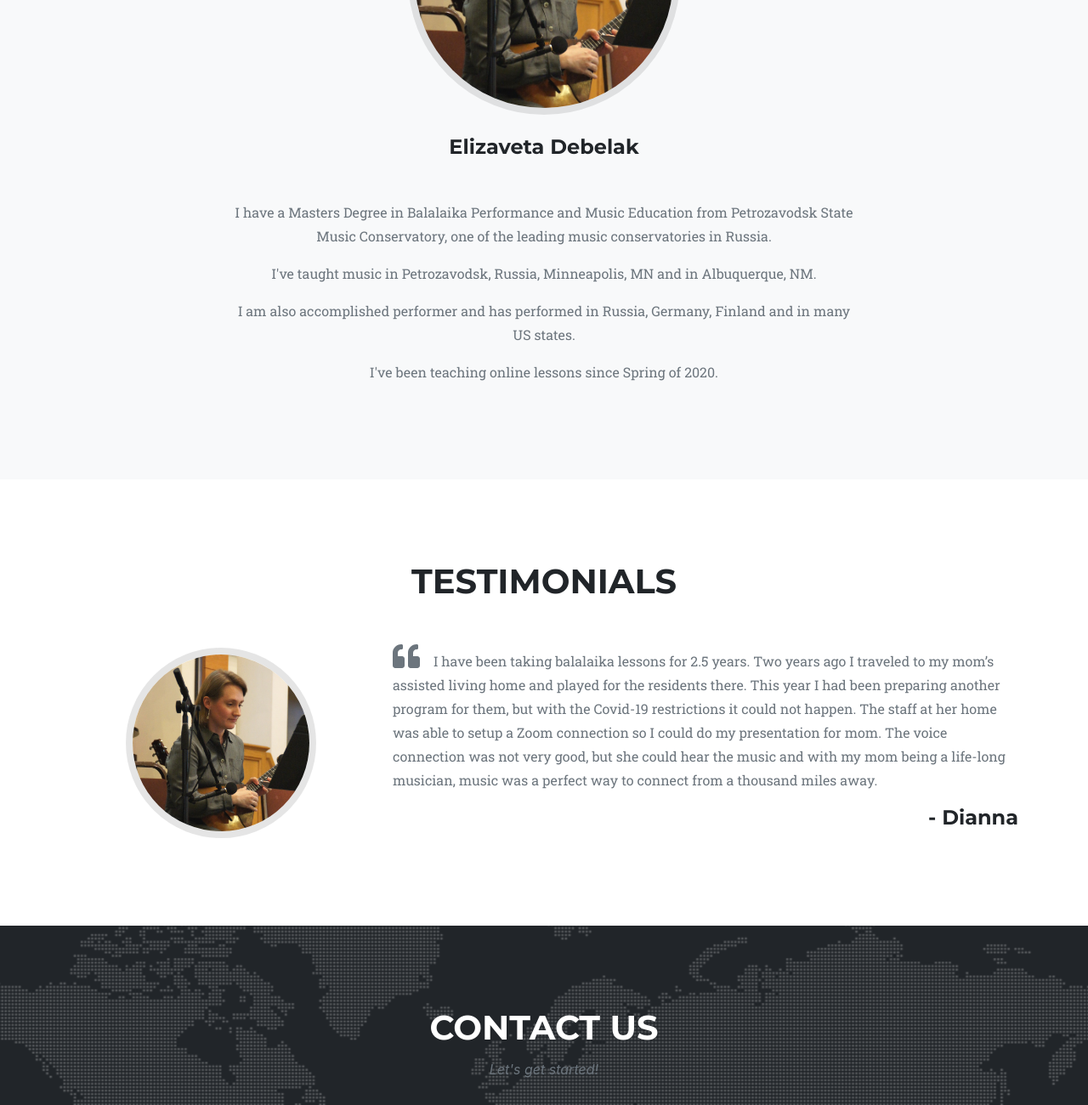
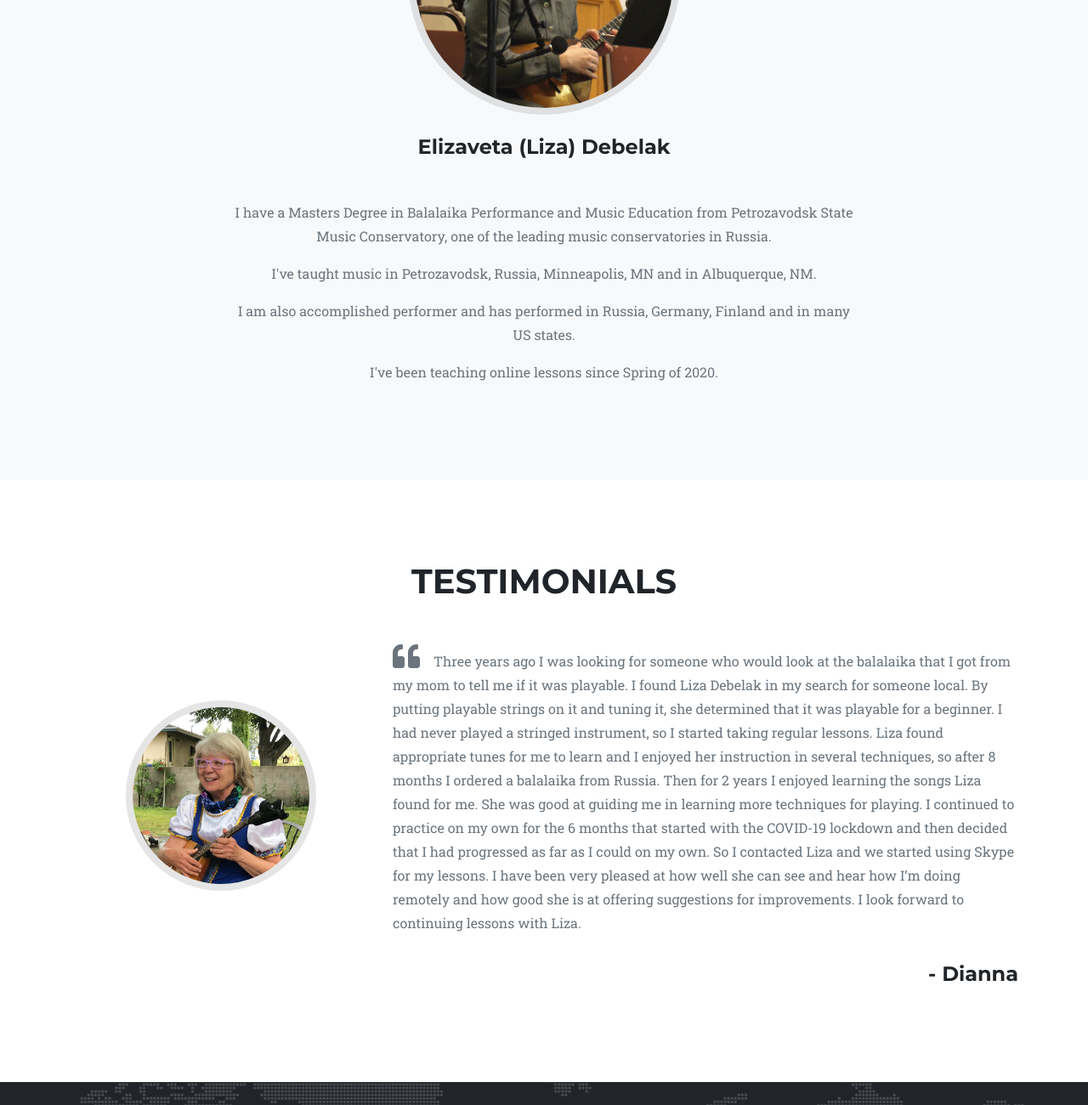
Before and after one commit to ericdebelak/onlinebalalaikalessons, a plain HTML site: page index.html in a window 1280 px wide. Shown: the part 2100-3400 px from the top of the page at 85% size. Drawn offline with nearby package versions, Linux system fonts and the light colour scheme; a web font is replaced by a local one.

Commit message:
Add Dianna's testimony

```diff
--- a/index.html
+++ b/index.html
@@ -124,7 +124,7 @@
                     <div class="col-lg-4 offset-lg-4">
                         <div class="team-member">
                             <img class="mx-auto rounded-circle" src="assets/img/team/elizaveta-balalaika.jpg" alt="" />
-                            <h4>Elizaveta Debelak</h4>
+                            <h4>Elizaveta (Liza) Debelak</h4>
                         </div>
                     </div>
                 </div>
@@ -155,18 +155,18 @@
                 <div class="row align-items-center">
                     <div class="col-md-4">
                         <div class="team-member">
-                            <img class="mx-auto rounded-circle" src="assets/img/team/elizaveta-balalaika.jpg" alt="" />
+                            <img class="mx-auto rounded-circle" src="assets/img/testimonials/dianna.jpg" alt="Dianna playing the balalaika" />
                         </div>
                     </div>
                     <div class="col-md-8">
                         <p class="text-muted">
                             <i class="fas fa-quote-left fa-2x"></i>
                             &nbsp;&nbsp;
-                            I have been taking balalaika lessons for 2.5 years.  Two years ago I traveled to my mom’s assisted living home and played for the residents there.  This year I had been preparing another program for them, but with the Covid-19 restrictions it could not happen.  The staff at her home was able to setup a Zoom connection so I could do my presentation for mom.  The voice connection was not very good, but she could hear the music and with my mom being a life-long musician, music was a perfect way to connect from a thousand miles away.
+                            Three years ago I was looking for someone who would look at the balalaika that I got from my mom to tell me if it was playable.  I found Liza Debelak in my search for someone local.  By putting playable strings on it and tuning it, she determined that it was playable for a beginner.  I had never played a stringed instrument, so I started taking regular lessons.  Liza found appropriate tunes for me to learn and I enjoyed her instruction in several techniques, so after 8 months I ordered a balalaika from Russia.  Then for 2 years I enjoyed learning the songs Liza found for me.  She was good at guiding me in learning more techniques for playing.  I continued to practice on my own for the 6 months that started with the COVID-19 lockdown and then decided that I had progressed as far as I could on my own.  So I contacted Liza and we started using Skype for my lessons.  I have been very pleased at how well she can see and hear how I’m doing remotely and how good she is at offering suggestions for improvements.  I look forward to continuing lessons with Liza.
                         </p>
-                        <h4 class="my-3 text-right">- Dianna</h4>
                     </div>
                 </div>
+                <h4 class="my-3 text-right">- Dianna</h4>
             </div>
         </section>
         <!-- Contact-->
```
Also changed, not shown: assets/img/testimonials/dianna.jpg (added).
